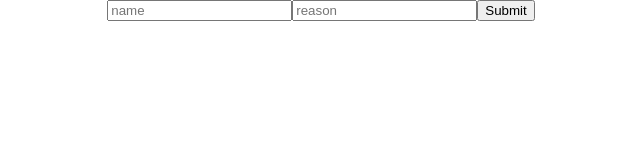
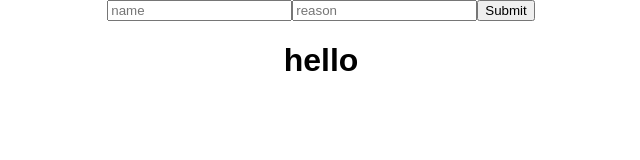
Before and after one commit to bcgodfrey91/grudge-bin, a React (Create React App) app: page / in a window 1280 px wide. Shown: the top 160 px of the page, without its empty margins (319-959 px from the left). Built offline with nearby package versions, Linux system fonts and the light colour scheme.

Commit message:
Wire up JackalList component

```diff
--- a/src/components/Home.js
+++ b/src/components/Home.js
@@ -33,8 +33,9 @@ class Home extends Component {
   }
 
   render() {
-    const { name, reason } = this.state
+    const { jackals } = this.state
     return (
+      <div className="home">
         <div className="add-jackal-container">
           <form
           className="add-jackal-form"
@@ -56,6 +57,12 @@ class Home extends Component {
             />
           </form>
         </div>
+        <div className="list-of-jackals">
+          <JackalList
+            jackals={jackals}
+          />
+        </div>
+      </div>
     );
   }
 }
--- a/src/components/JackalList.js
+++ b/src/components/JackalList.js
@@ -0,0 +1,15 @@
+import React, { Component } from 'react';
+import Jackal from './Jackal'
+import '../App.css'
+
+class JackalList extends Component {
+  render() {
+    return (
+      <div className="jackal-list-container">
+        <h1>hello</h1>
+      </div>
+    );
+  }
+}
+
+export default JackalList;
```
Lines whose indentation alone changed are shown as unchanged.
